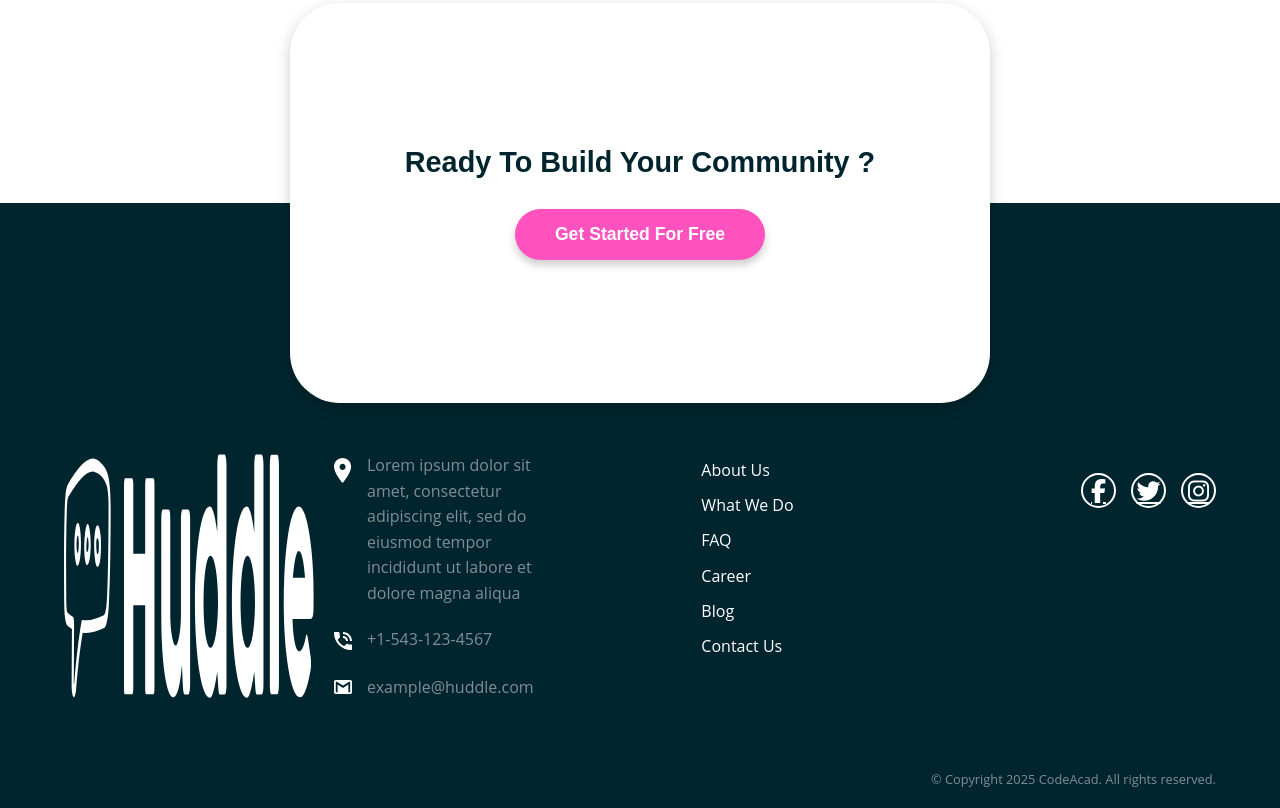
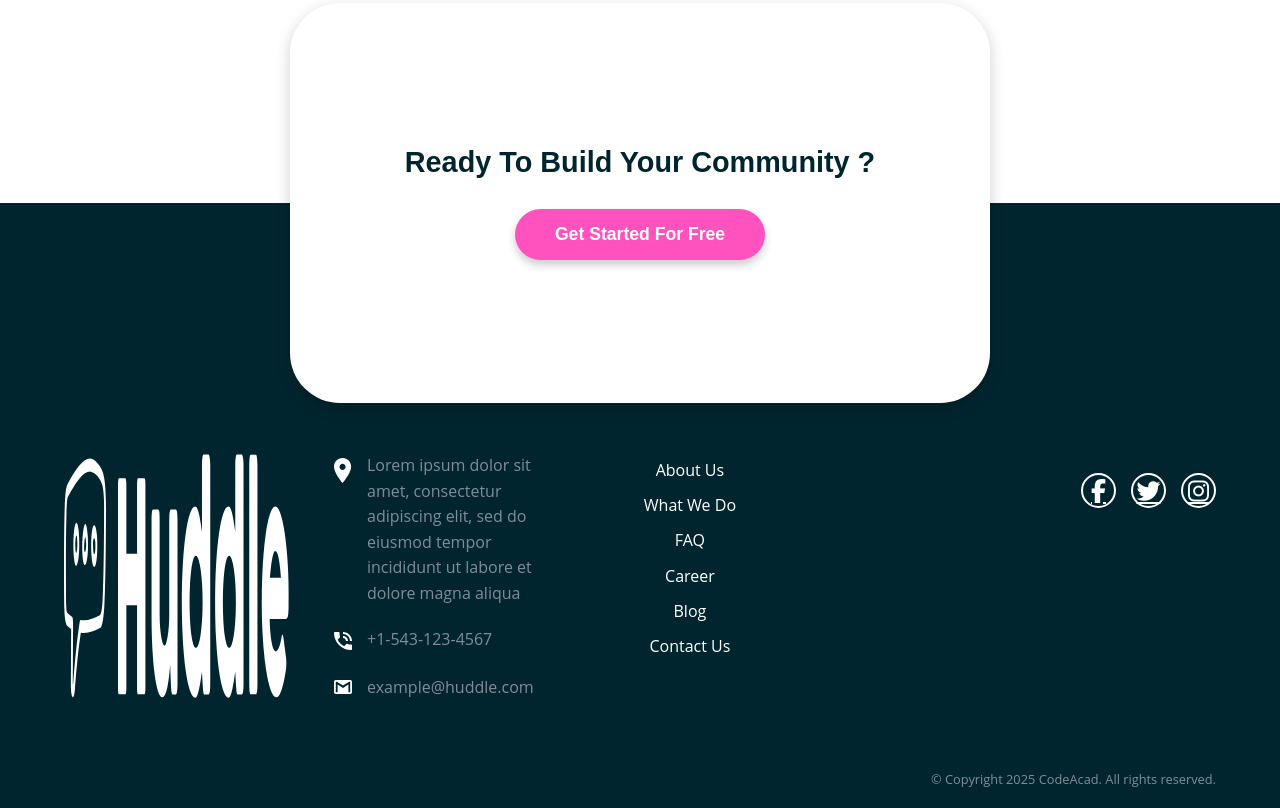
Before and after one commit to Ismael-web-pixel/Huddle-Landing-Page, a plain HTML site: page index.html in a window 1280 px wide. Shown: the part 4177-4985 px from the top of the page. Drawn offline with Linux system fonts and the light colour scheme.

Commit message:
modification

```diff
--- a/style.css
+++ b/style.css
@@ -51,7 +51,6 @@ p {
     background-color: white;
     color: hsl(192, 100%, 9%);
     box-shadow: 0 3px 5px rgba(0, 0, 0, 0.1);
-    /* transition: all 0.3s; */
 }
 
 .Free button:hover {
@@ -228,8 +227,7 @@ p {
 
 .Div_image0 img {
     display: flex;
-    align-items: start;
-    justify-content: center;
+    padding-right: 10%;
     width: 250px;
     min-height: 100%;
     height: auto;
@@ -264,11 +262,13 @@ p {
 
 
 .footer-links {
-    margin-right: 0;
+    padding-right: 10%;
 }
 .footer-links ul {
     list-style: none;
     display: flex;
+    align-items: center;
+    justify-content: center;
     flex-direction: column;
     padding: 0;
     line-height: 2.2;
@@ -276,7 +276,6 @@ p {
 .footer-links a {
     color: white;
     text-decoration: none;
-    /* transition: color 0.3s; */
 }
 .footer-links a:hover {
     color: hsl(322, 100%, 66%);
@@ -299,7 +298,6 @@ p {
     display: flex;
     align-items: center;
     justify-content: center;
-    /* transition: all 0.3s; */
 }
 .footer-social a:hover {
     color: hsl(322, 100%, 66%);
```
